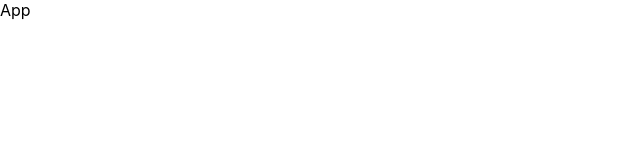
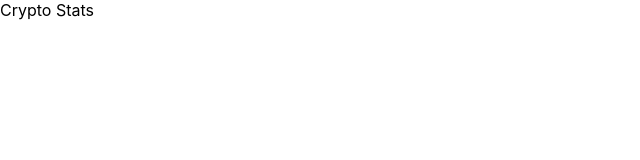
Before and after one commit to Naclazzy/cryptos, a React (Create React App) app: page / in a window 1280 px wide. Shown: the top 160 px of the page, without its empty margins (0-640 px from the left). Built offline with nearby package versions, Linux system fonts and the light colour scheme.

Commit message:
change App.js

```diff
--- a/src/App.js
+++ b/src/App.js
@@ -1,8 +1,23 @@
 import React from 'react'
+
+import { Switch, Route, Link} from 'react-router-dom';
+import { Layout, Typography, Space} from 'antd';
+
+import Navbar from './components/navbar'
 
 const App = () => {
   return (
-    <div>App</div>
+    <div className='app'>Crypto Stats
+    <div className="navbar">
+
+    </div>
+    <div className='main'>
+
+    </div>
+    <div className='footer'>
+
+    </div>
+    </div>
   )
 }
 
```
